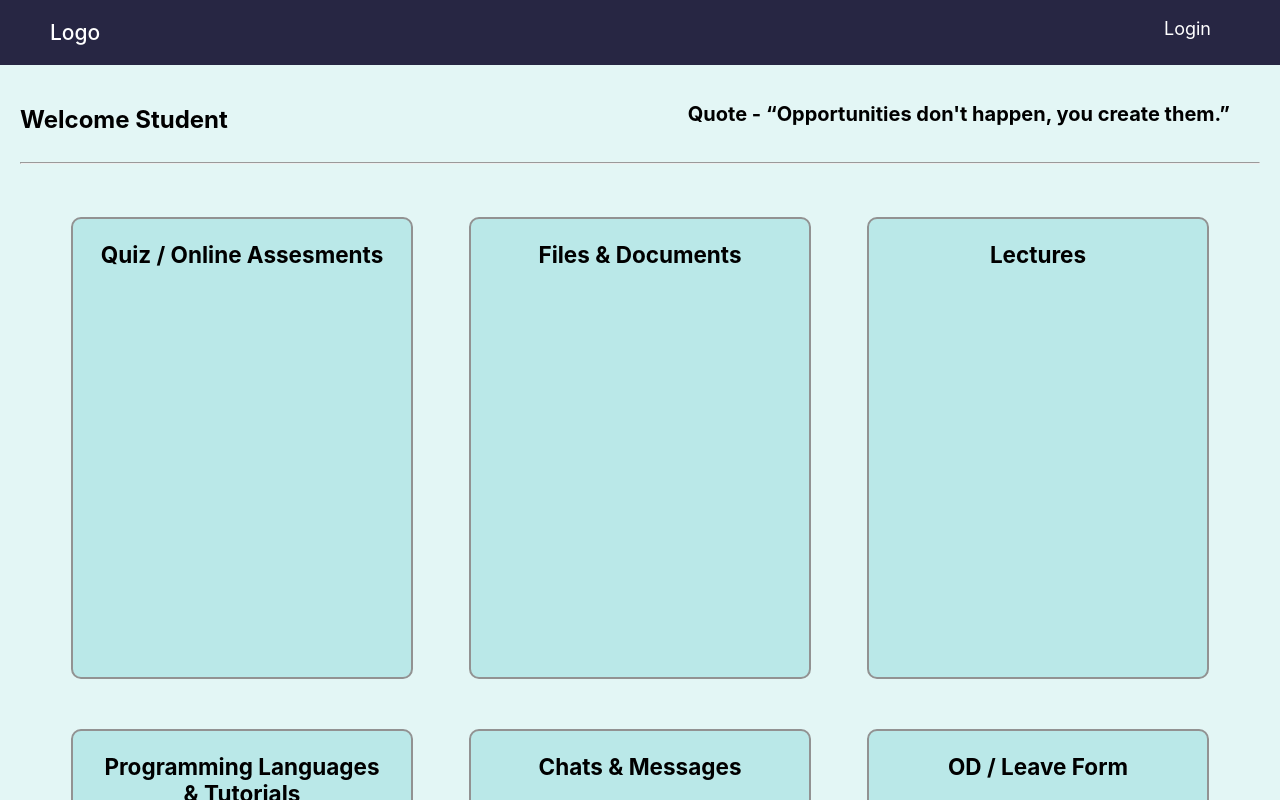
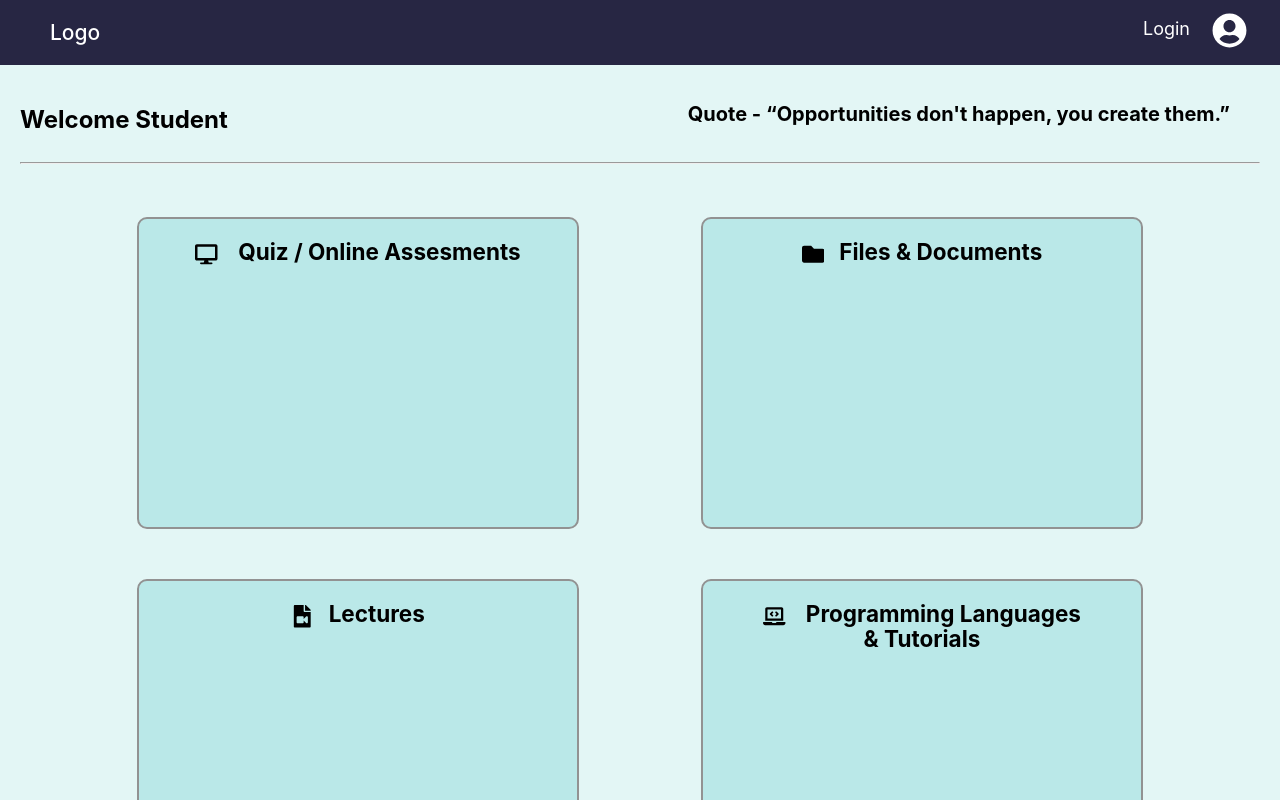
Before and after one commit to internship-mern/Internship-project, a React (Create React App) app in the folder letslearn/: page / in a window 1280 px wide. Shown: the top 800 px of the page. Built offline with nearby package versions, Linux system fonts and the light colour scheme.

Commit message:
updated icons

```diff
--- a/letslearn/package.json
+++ b/letslearn/package.json
@@ -9,6 +9,7 @@
     "nodemon": "^3.0.1",
     "react": "^18.2.0",
     "react-dom": "^18.2.0",
+    "react-icons": "^4.10.1",
     "react-router-dom": "^6.14.2",
     "react-scripts": "5.0.1",
     "web-vitals": "^2.1.4"
--- a/letslearn/src/components/Header.js
+++ b/letslearn/src/components/Header.js
@@ -1,6 +1,6 @@
 import React from 'react'
 import '../styles/Header.css'
-
+import {FaUserCircle} from 'react-icons/fa'
 const Header = () => {
   return (
     <>
@@ -8,9 +8,13 @@ const Header = () => {
         <div className='logo-container'>
            <a href='/' id='logo'>Logo</a>
         </div>
+        <div id='login-icon-container'>
+        <FaUserCircle id='login-icon'/>
+        </div>
         <div id='login-container'>
          <a href='/login'>Login</a>
         </div>
+
     </div>
     </>
   )
--- a/letslearn/src/components/Home.js
+++ b/letslearn/src/components/Home.js
@@ -1,6 +1,7 @@
 import React from 'react'
 import '../styles/home.css'
 import '../scroll.js'
+import {FaDesktop,FaFileAlt,FaFileVideo,FaLaptopCode,FaFacebookMessenger,FaFolder} from 'react-icons/fa'
 
 const Home = () => {
   return (
@@ -12,24 +13,26 @@ const Home = () => {
        <hr/>
        <div id='cards-container'>
            <div className='cards'>
-             <h2>Quiz / Online Assesments</h2>
+
+             <h2> <FaDesktop className='card-icons'/> Quiz / Online Assesments</h2>
+
            </div>
            <div className='cards'>
-             <h2>Files & Documents</h2>
+             <h2> <FaFolder className='card-icons'/>Files & Documents</h2>
            </div>
            <div className='cards'>
-              <h2>Lectures</h2>
+              <h2><FaFileVideo className='card-icons'/>Lectures</h2>
            </div>
            <div className='cards'>
-              <h2>Programming Languages <br/> &
+              <h2><FaLaptopCode  className='card-icons'/> Programming Languages <br/> &
                 Tutorials
               </h2>
            </div>
            <div className='cards'>
-              <h2>Chats & Messages</h2>
+              <h2> <FaFacebookMessenger  className='card-icons'/>Chats & Messages</h2>
            </div>
            <div className='cards'>
-              <h2>OD / Leave Form </h2>
+              <h2> <FaFileAlt  className='card-icons'/>OD / Leave Form </h2>
            </div>
        </div>
     </div>
--- a/letslearn/src/styles/Header.css
+++ b/letslearn/src/styles/Header.css
@@ -24,10 +24,10 @@
 }
 #login-container
 {
-    display: inline-block;
+
     padding:3px 9px 3px 9px;
     float: right;
-    margin: 5px 50px 5px 0px;
+    margin: 5px 10px 5px 0px;
 }
 #login-container:hover
 {
@@ -38,3 +38,17 @@
   color: rgb(255, 255, 255);
   font-size: 18px;
 }
+#login-icon-container
+{
+  float: right;
+  margin-right: 20px;
+  padding: 3px;
+}
+#login-icon
+{
+ width: 35px;
+ height: auto;
+ color: white;
+ vertical-align: middle;
+ line-height: 20px;
+}
--- a/letslearn/src/styles/home.css
+++ b/letslearn/src/styles/home.css
@@ -35,9 +35,9 @@
 }
 .cards
 {
-    width:330px;
+    width:430px;
     margin: 25px;
-    height: 450px;
+    height: 300px;
     border-radius: 10px;
     background-color:#bae8e8;
     border: 2px solid rgb(146, 146, 146);
@@ -53,5 +53,10 @@
 }
 .cards h2{
     text-align: center;
-
+    line-height: 22px;
 }
+.card-icons
+{
+    margin-right: 15px;
+    vertical-align: middle;
+}
```
Also changed, not shown: 1 other file (tests, documents, lock files or other folders).
